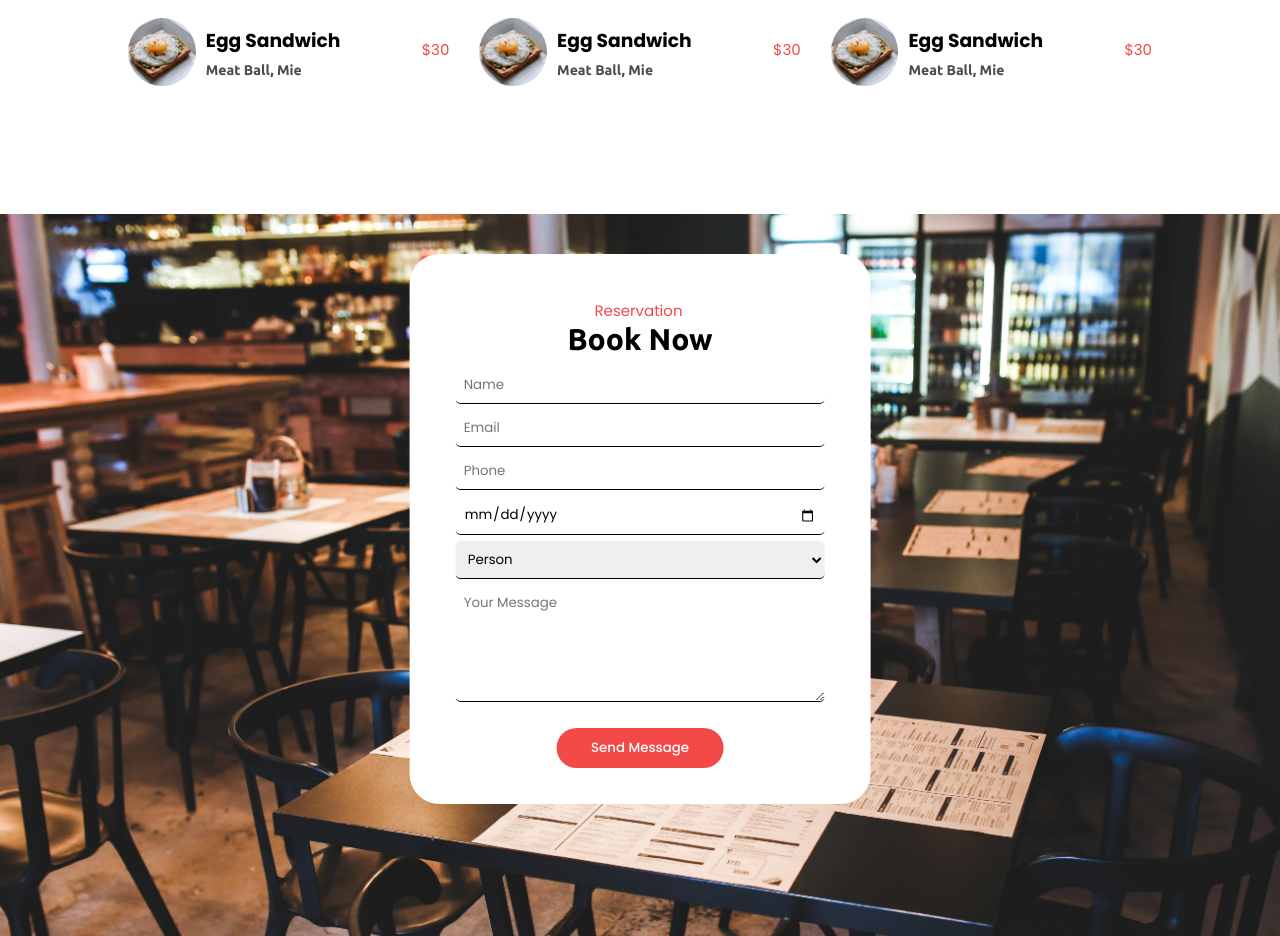
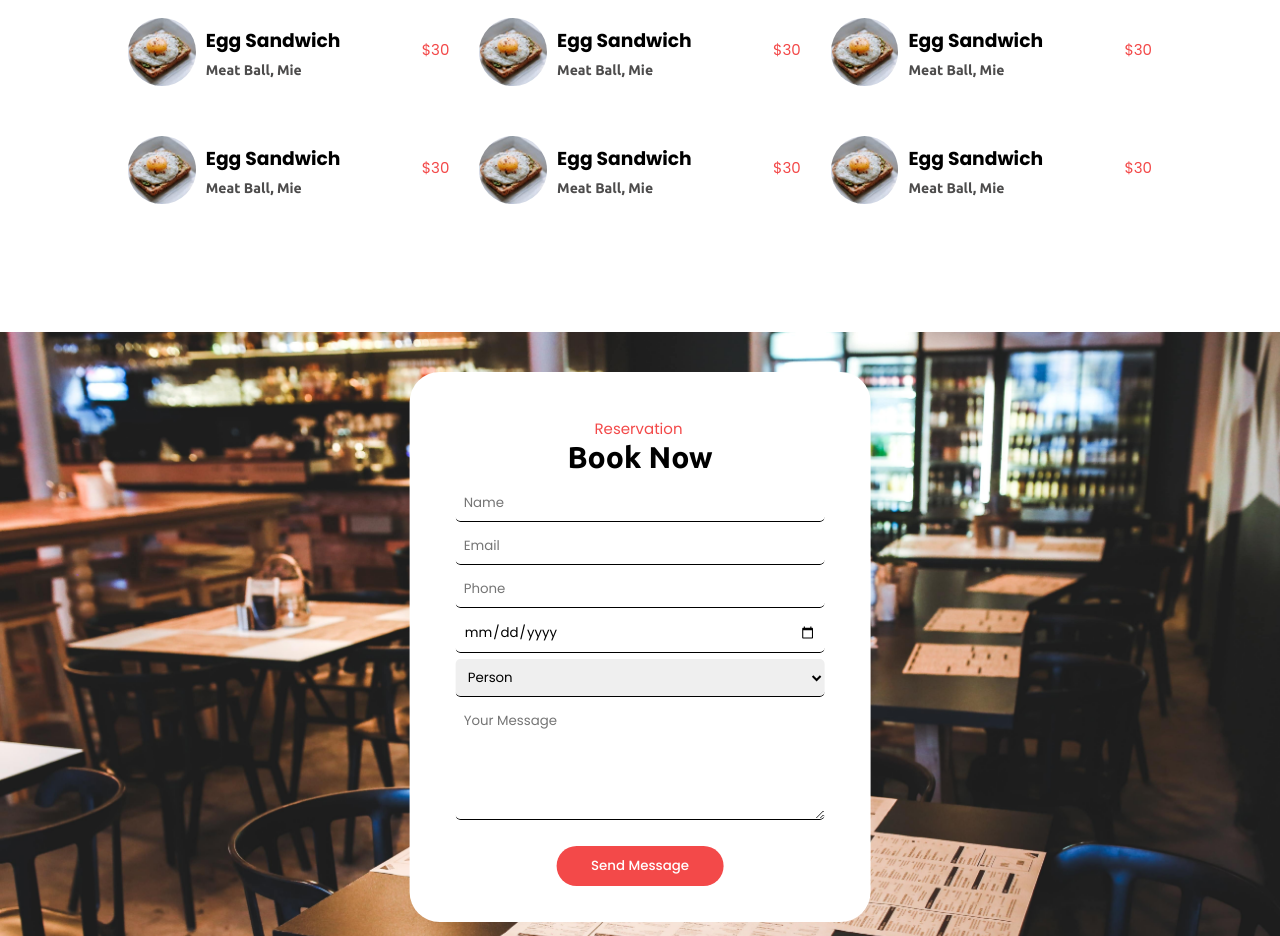
Before and after one commit to amiribnjaman/restaurant-project, a plain HTML site: page index.html in a window 1280 px wide. Shown: the part 3140-4076 px from the top of the page. Drawn offline with Linux system fonts and the light colour scheme.

Commit message:
Menu items added

```diff
--- a/index.html
+++ b/index.html
@@ -212,6 +212,42 @@
                     <h6>$30</h6>
                 </div>
             </div>
+            <div class="item-box space-between">
+                <div class="img-content-box d-flex">
+                    <img src="./img/breakfast-1.jpg" alt="">
+                    <div class="item-description">
+                        <h3>Egg Sandwich</h3>
+                        <h5>Meat Ball, Mie</h5>
+                    </div>
+                </div>
+                <div class="item-price">
+                    <h6>$30</h6>
+                </div>
+            </div>
+            <div class="item-box space-between">
+                <div class="img-content-box d-flex">
+                    <img src="./img/breakfast-1.jpg" alt="">
+                    <div class="item-description">
+                        <h3>Egg Sandwich</h3>
+                        <h5>Meat Ball, Mie</h5>
+                    </div>
+                </div>
+                <div class="item-price">
+                    <h6>$30</h6>
+                </div>
+            </div>
+            <div class="item-box space-between">
+                <div class="img-content-box d-flex">
+                    <img src="./img/breakfast-1.jpg" alt="">
+                    <div class="item-description">
+                        <h3>Egg Sandwich</h3>
+                        <h5>Meat Ball, Mie</h5>
+                    </div>
+                </div>
+                <div class="item-price">
+                    <h6>$30</h6>
+                </div>
+            </div>
         </div>
     </section>
 
```
